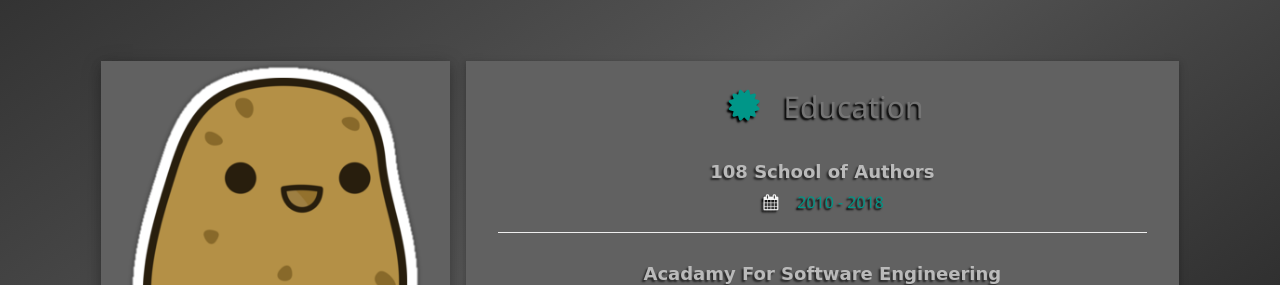
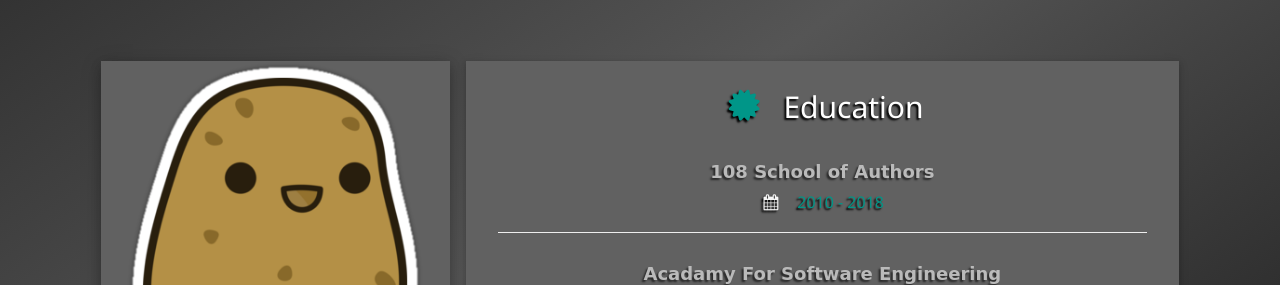
Before and after one commit to lemueldls/lemueld6200.github.io, a Jekyll site: the page built from cv/index.html, in a window 1280 px wide. Shown: the top 285 px of the page. Built offline with Jekyll 4.4.1, drawn with Linux system fonts in a browser that asks for light colours; grey boxes are pictures that could not be loaded.

Commit message:
Update index.html

```diff
--- a/cv/index.html
+++ b/cv/index.html
@@ -15,7 +15,7 @@ title: Curriculum Vitae
     <!-- Left Column -->
     <div class="w3-third">
 
-      <div class="w3-dark-grey w3-text-grey w3-card-4">
+      <div class="w3-dark-grey w3-text-whitesmoke w3-card-4">
         <div class="w3-display-container">
           <img src="/Potato.png" style="width:100%" alt="Avatar">
           <div class="w3-display-bottomleft w3-container w3-text-black">
@@ -67,7 +67,7 @@ title: Curriculum Vitae
     <!-- Right Column -->
     <div class="w3-twothird">
       <div class="w3-container w3-card w3-dark-grey">
-        <h2 class="w3-text-grey w3-padding-16"><i class="fa fa-certificate fa-fw w3-margin-right w3-xxlarge w3-text-teal"></i>Education</h2>
+        <h2 class="w3-text-whitesmoke w3-padding-16"><i class="fa fa-certificate fa-fw w3-margin-right w3-xxlarge w3-text-teal"></i>Education</h2>
         <div class="w3-container">
           <h5 class="w3-opacity"><b>108 School of Authors</b></h5>
           <h6 class="w3-text-teal"><i class="fa fa-calendar fa-fw w3-margin-right"></i>2010 - 2018</h6>
```
